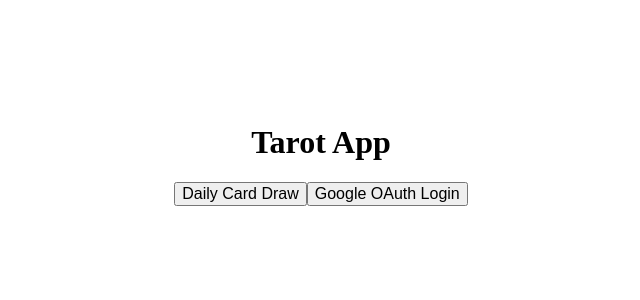
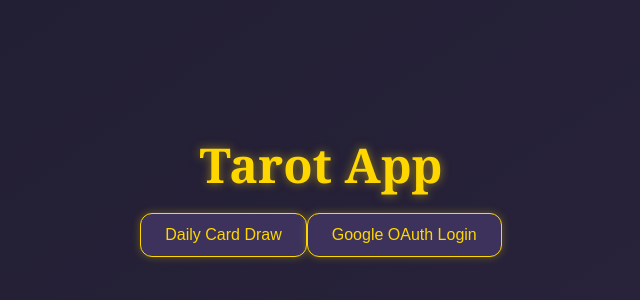
Before and after one commit to fr3dx/fastapi-vue-tarot, a Vue app in the folder frontend/: page / in a window 1280 px wide. Shown: the part 254-554 px from the top of the page, without its empty margins (319-959 px from the left). Built offline with nearby package versions, Linux system fonts and the light colour scheme.

Commit message:
add some CSS design, set back oauth redirection to main app, modify vite config

```diff
--- a/frontend/src/DialyDraw.vue
+++ b/frontend/src/DialyDraw.vue
@@ -36,6 +36,7 @@
 <script setup>
 import { ref, onMounted } from 'vue';
 import axios from 'axios';
+import '@/assets/DialyDraw.css';
 
 const card = ref(null);
 const errorMessage = ref(null);
@@ -43,19 +44,16 @@ const loading = ref(false);
 const description = ref(null);
 const isAuthenticated = ref(false);
 const backendUrl = import.meta.env.VITE_BACKEND_URL;
-const token = localStorage.getItem('access_token'); // Get token from localStorage
+const token = localStorage.getItem('access_token');
 
-// Check if token exists and consider user authenticated
 const checkAuthentication = () => {
   isAuthenticated.value = !!token;
 };
 
-// Run authentication check when component mounts
 onMounted(() => {
   checkAuthentication();
 });
 
-// Request a new daily card from backend
 const drawCard = async () => {
   if (loading.value) return;
   loading.value = true;
@@ -74,7 +72,7 @@ const drawCard = async () => {
     card.value = null;
 
     if (e.response?.status === 403) {
-      errorMessage.value = "Már húztál kártyát! Holnap újra próbálhatod.";
+      errorMessage.value = "Ma már húztál kártyát! Holnap újra próbálhatod.";
     } else {
       errorMessage.value = "Hiba történt a kártyahúzás közben.";
     }
@@ -83,7 +81,6 @@ const drawCard = async () => {
   }
 };
 
-// Fetch and reveal description of the drawn card
 const revealDescription = async () => {
   if (!card.value?.key) return;
   try {
@@ -97,15 +94,3 @@ const revealDescription = async () => {
   }
 };
 </script>
-
-<style scoped>
-button {
-  font-size: 16px;
-  cursor: pointer;
-  transition: background-color 0.3s;
-}
-
-button:hover {
-  background-color: #444;
-}
-</style>
--- a/frontend/src/GoogleOauth.vue
+++ b/frontend/src/GoogleOauth.vue
@@ -44,6 +44,7 @@
   </div>
 </template>
 
+<style src="@/assets/GoogleOauth.css"></style>
 <script setup>
 import { ref, onMounted, onUnmounted } from 'vue';
 import axios from 'axios'; // Import axios
@@ -96,7 +97,7 @@ const sendGoogleAuthRequest = async (token) => {
     responseData.value = response.data;
 
     // Redirecting the user to /dialydraw page after successful authentication
-    // router.push('/dialydraw'); // Redirect happens here
+    router.push('/dialydraw'); // Redirect happens here
   } catch (error) {
     console.error('Hiba a backend hitelesítés során:', error);
     error.value = 'Hiba történt a bejelentkezés során (backend)';
--- /dev/null
+++ b/frontend/src/assets/DialyDraw.css
@@ -0,0 +1,78 @@
+:root {
+  --bg-dark: #1e1b2e;
+  --bg-light: #2c2640;
+  --card-color: #3c325c;
+  --primary: #c9a0ff;
+  --accent: #ffd700;
+
+  font-family: 'Georgia', serif;
+  background-color: var(--bg-dark);
+  color: var(--primary);
+}
+
+body {
+  margin: 0;
+  min-height: 100vh;
+  background: linear-gradient(145deg, var(--bg-dark), var(--bg-light));
+  display: flex;
+  justify-content: center;
+  align-items: center;
+  padding: 2rem;
+}
+
+h1 {
+  font-size: 3rem;
+  margin-bottom: 1rem;
+  color: var(--accent);
+  text-shadow: 0 0 10px rgba(255, 215, 0, 0.5);
+}
+
+button {
+  background-color: var(--card-color);
+  color: var(--accent);
+  border: 1px solid var(--accent);
+  padding: 0.75rem 1.5rem;
+  font-size: 1rem;
+  border-radius: 12px;
+  transition: all 0.3s ease;
+  cursor: pointer;
+  box-shadow: 0 0 8px rgba(255, 215, 0, 0.3);
+}
+
+button:hover {
+  background-color: var(--accent);
+  color: var(--bg-dark);
+  box-shadow: 0 0 15px var(--accent);
+}
+
+.card-display {
+  margin-top: 2rem;
+  background-color: var(--card-color);
+  padding: 1rem 2rem;
+  border-radius: 1rem;
+  box-shadow: 0 0 10px rgba(201, 160, 255, 0.3);
+  width: 620px;
+  max-width: 90vw; /* Mobilbarát */
+  display: flex;
+  flex-direction: column;
+  align-items: center;
+  justify-content: flex-start;
+  overflow: visible; /* mutassa, ha túlcsordul */
+  position: relative;
+  transition: height 0.3s ease-in-out;
+}
+
+
+.card-name {
+  font-size: 1.5rem;
+  font-weight: bold;
+  color: var(--accent);
+  margin-top: 1rem;
+}
+
+.card-description {
+  font-style: italic;
+  color: #ddd;
+  margin-top: 0.5rem;
+  font-size: 1.5rem
+}
--- /dev/null
+++ b/frontend/src/assets/GoogleOauth.css
@@ -0,0 +1,44 @@
+.google-auth-container {
+  max-width: 400px;
+  margin: 2rem auto;
+  padding: 2rem;
+  background-color: #1e1e2f;
+  border-radius: 1rem;
+  box-shadow: 0 0 20px rgba(173, 126, 255, 0.3);
+  color: #fff;
+  font-family: 'Segoe UI', Tahoma, Geneva, Verdana, sans-serif;
+}
+
+.google-auth-container h1 {
+  font-size: 1.8rem;
+  margin-bottom: 1rem;
+  text-align: center;
+  color: #f8f4ff;
+}
+
+.google-auth-container .g_id_signin {
+  display: flex;
+  justify-content: center;
+  margin: 1rem 0;
+}
+
+.google-auth-container img {
+  border-radius: 50%;
+}
+
+.google-auth-container .section {
+  margin-top: 1rem;
+  padding: 1rem;
+  border-radius: 0.5rem;
+  background-color: #2a2a3b;
+}
+
+.google-auth-container ul {
+  padding-left: 1rem;
+  list-style: none;
+}
+
+.google-auth-container ul li {
+  margin-bottom: 0.5rem;
+  word-break: break-word;
+}
--- a/frontend/src/style.css
+++ /dev/null
@@ -1,79 +0,0 @@
-:root {
-  font-family: system-ui, Avenir, Helvetica, Arial, sans-serif;
-  line-height: 1.5;
-  font-weight: 400;
-
-  color-scheme: light dark;
-  color: rgba(255, 255, 255, 0.87);
-  background-color: #242424;
-
-  font-synthesis: none;
-  text-rendering: optimizeLegibility;
-  -webkit-font-smoothing: antialiased;
-  -moz-osx-font-smoothing: grayscale;
-}
-
-a {
-  font-weight: 500;
-  color: #646cff;
-  text-decoration: inherit;
-}
-a:hover {
-  color: #535bf2;
-}
-
-body {
-  margin: 0;
-  display: flex;
-  place-items: center;
-  min-width: 320px;
-  min-height: 100vh;
-}
-
-h1 {
-  font-size: 3.2em;
-  line-height: 1.1;
-}
-
-button {
-  border-radius: 8px;
-  border: 1px solid transparent;
-  padding: 0.6em 1.2em;
-  font-size: 1em;
-  font-weight: 500;
-  font-family: inherit;
-  background-color: #1a1a1a;
-  cursor: pointer;
-  transition: border-color 0.25s;
-}
-button:hover {
-  border-color: #646cff;
-}
-button:focus,
-button:focus-visible {
-  outline: 4px auto -webkit-focus-ring-color;
-}
-
-.card {
-  padding: 2em;
-}
-
-#app {
-  max-width: 1280px;
-  margin: 0 auto;
-  padding: 2rem;
-  text-align: center;
-}
-
-@media (prefers-color-scheme: light) {
-  :root {
-    color: #213547;
-    background-color: #ffffff;
-  }
-  a:hover {
-    color: #747bff;
-  }
-  button {
-    background-color: #f9f9f9;
-  }
-}
--- a/frontend/vite.config.js
+++ b/frontend/vite.config.js
@@ -1,7 +1,12 @@
-import { defineConfig } from 'vite'
-import vue from '@vitejs/plugin-vue'
+import { defineConfig } from 'vite';
+import vue from '@vitejs/plugin-vue';
+import path from 'path';
 
-// https://vite.dev/config/
 export default defineConfig({
   plugins: [vue()],
-})
+  resolve: {
+    alias: {
+      '@': path.resolve(__dirname, 'src'), // ⬅️ @ most már a src mappára mutat
+    },
+  },
+});
```
Also changed, not shown: 1 other file (tests, documents, lock files or other folders).
